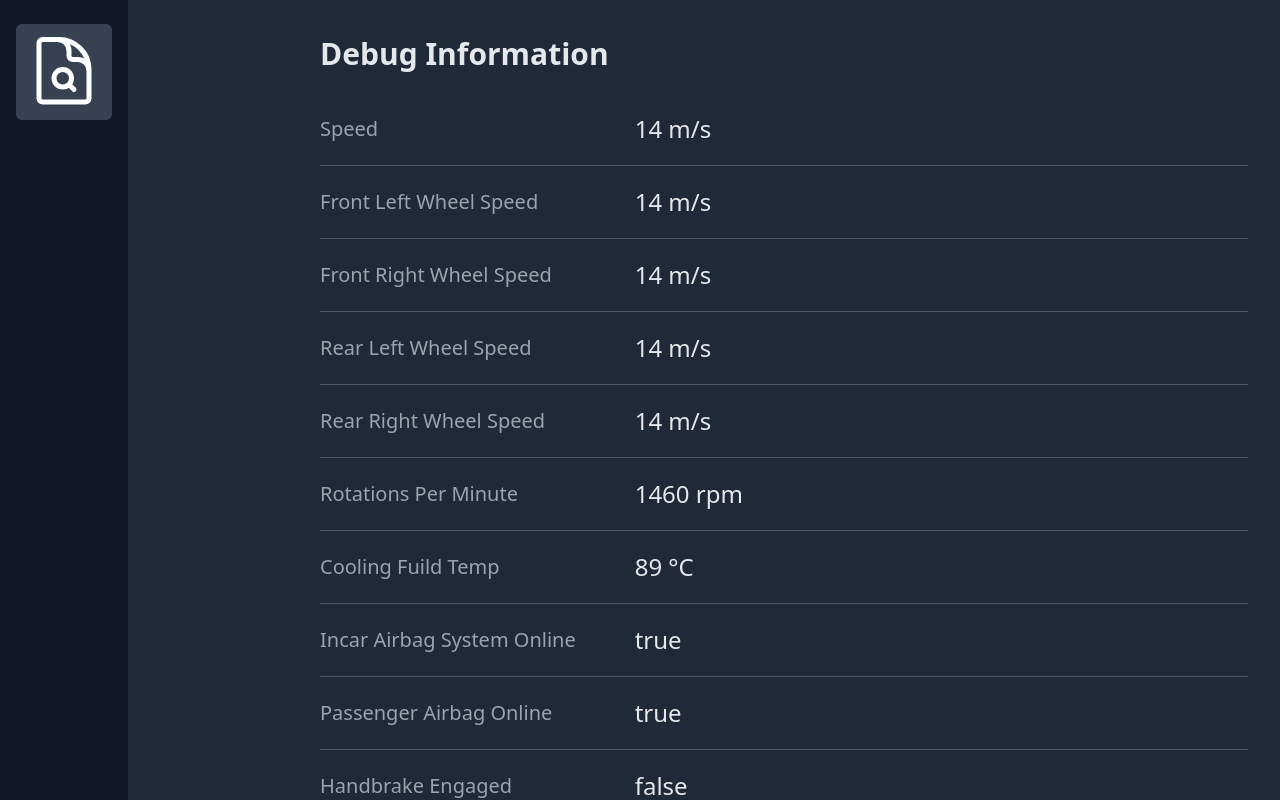
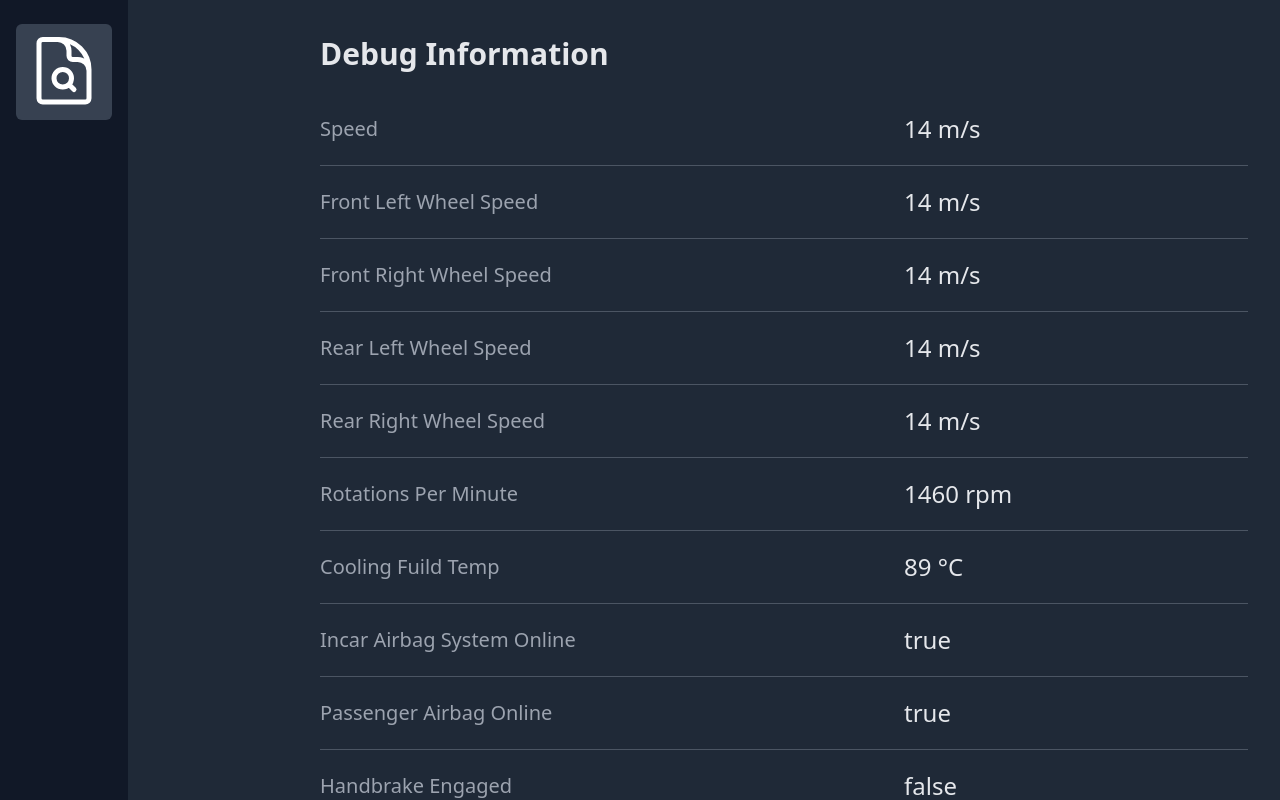
Before and after one commit to open-vehicle-control-system/ovcs, a Vue app in the folder ovcs_infotainment_frontend/: page / in a window 1280 px wide. Shown: the top 800 px of the page. Built offline with nearby package versions, Linux system fonts and the light colour scheme.

Commit message:
Add padding to value

```diff
--- a/ovcs_infotainment_frontend/src/views/DebugView.vue
+++ b/ovcs_infotainment_frontend/src/views/DebugView.vue
@@ -14,11 +14,11 @@ const { metrics } = storeToRefs(useMetricsStore())
     <div class="mt-6 border-t border-gray-100 dark:border-gray-800">
       <dl class="divide-y divide-gray-100 dark:divide-gray-600">
         <template v-for="metric in metrics">
-        <div class="px-4 py-6 sm:grid sm:grid-cols-3 sm:gap-4 sm:px-0">
+        <div class="px-4 py-6 sm:grid sm:grid-cols-2 sm:gap-4 sm:px-0">
           <dt class="text-xl font-medium leading-6 text-gray-900 dark:text-gray-400">
             {{ humanizeKey(metric["attributes"]["name"])}}
           </dt>
-          <dd class="mt-1 text-2xl leading-6 text-gray-700 dark:text-gray-200 sm:col-span-2 sm:mt-0">
+          <dd class="mt-1 text-2xl px-28 leading-6 text-gray-700 dark:text-gray-200 sm:col-span-1 sm:mt-0">
             {{ formatValue(metric["attributes"]["value"], metric["attributes"]["unit"]) }}
           </dd>
         </div>
```
